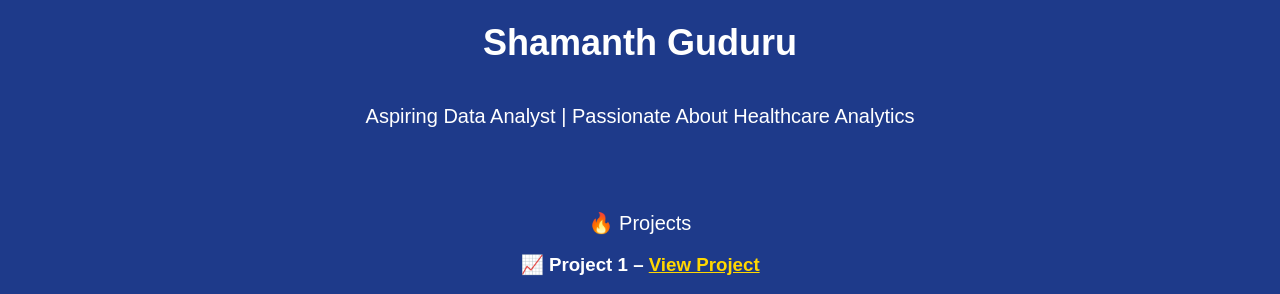
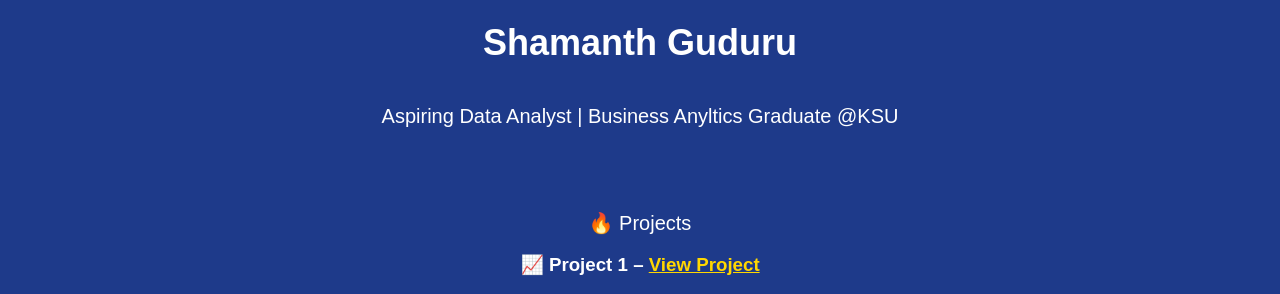
Before and after one commit to shamanthguduru/shamanthguduru.github.io, a Jekyll site: the page built from index.md, in a window 1280 px wide. Shown: the part 216-510 px from the top of the page. Built offline with Jekyll 4.4.1, drawn with Linux system fonts in a browser that asks for light colours.

Commit message:
Update index.md

```diff
--- a/index.md
+++ b/index.md
@@ -6,7 +6,7 @@ title: "Shamanth Guduru's Portfolio"
 <div class="hero">
     <img src="assets/images/Profilepic.jpg" class="profile-pic">
     <h1>Shamanth Guduru</h1>
-    <h2>Aspiring Data Analyst | Passionate About Healthcare Analytics</h2>
+    <h2>Aspiring Data Analyst | Business Anyltics Graduate @KSU</h2>
 </div>
 
 ## 🔥 Projects
```
